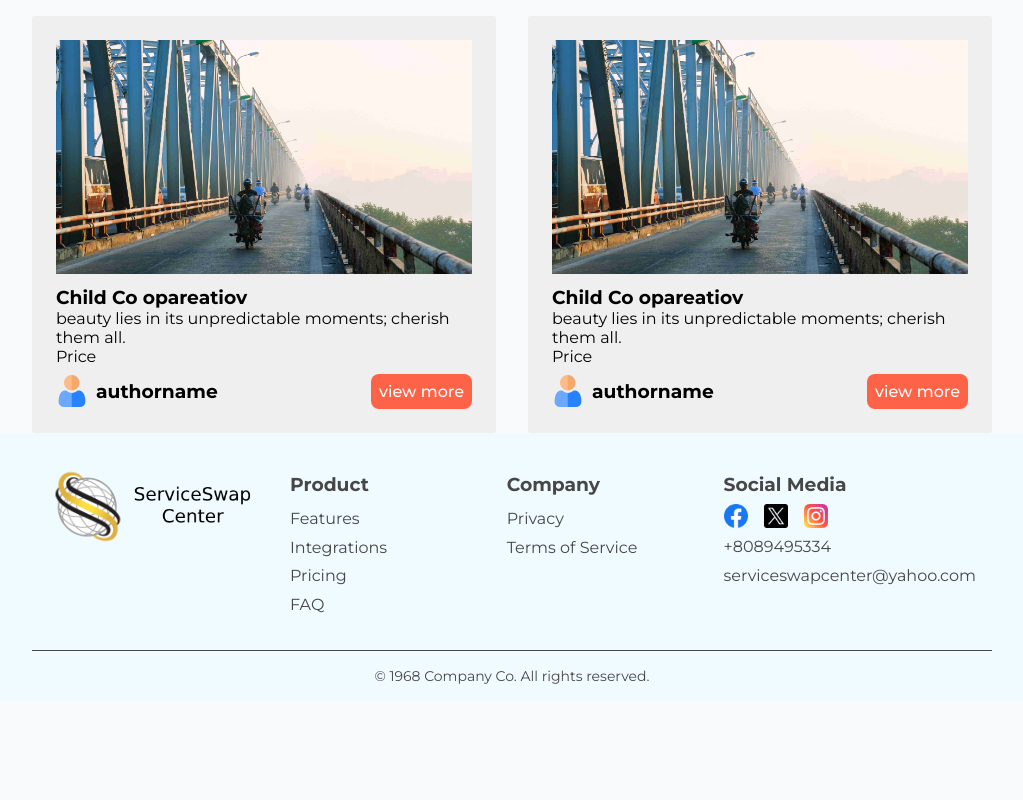
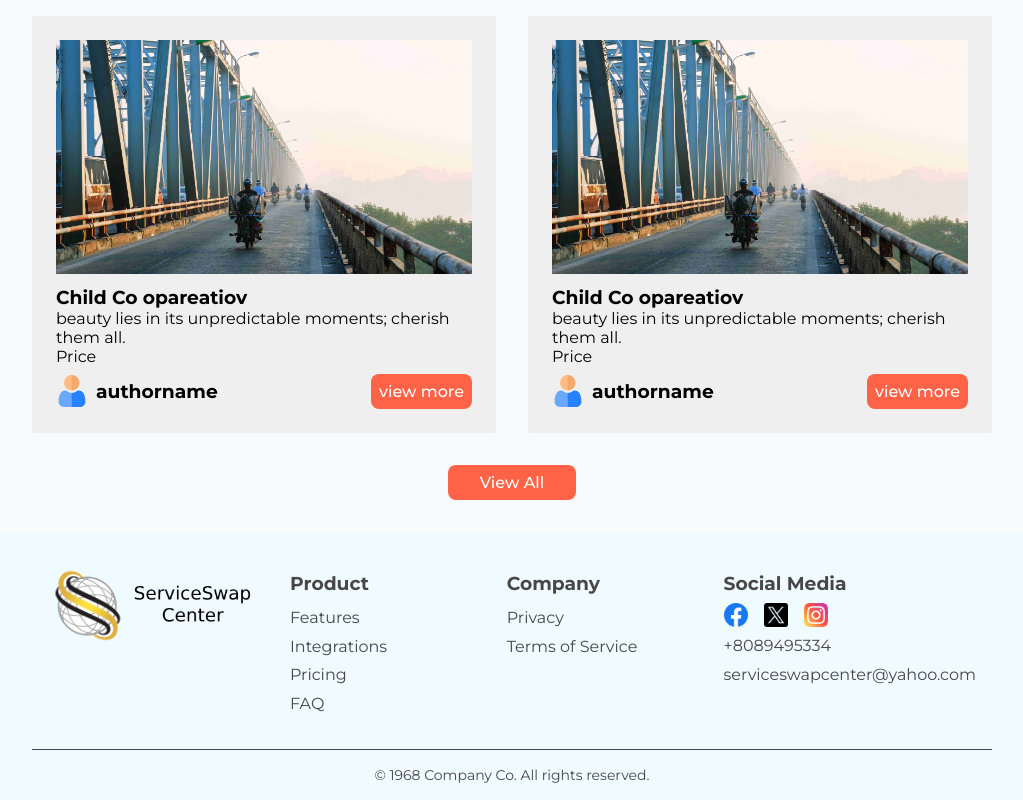
Before and after one commit to tushar-454/service-swap-center, a React (Vite) app: page / in a window 1280 px wide. Shown: the part 1314-2114 px from the top of the page, without its empty margins (128-1151 px from the left). Before the commit the page ends 2015 px from the top, so only its background shows below. Built offline with nearby package versions, Linux system fonts and the light colour scheme; no server answers.

Commit message:
popular services section view all button added

```diff
--- a/src/Components/Home/PopularSerivces/PopulerServices.jsx
+++ b/src/Components/Home/PopularSerivces/PopulerServices.jsx
@@ -36,6 +36,9 @@ const PopulerServices = () => {
             </div>
           ))}
         </div>
+        <div className={classes.viewAll}>
+          <button>View All</button>
+        </div>
       </Container>
     </section>
   );
--- a/src/Components/Home/PopularSerivces/PopulerServices.module.css
+++ b/src/Components/Home/PopularSerivces/PopulerServices.module.css
@@ -33,7 +33,12 @@
   align-items: center;
   gap: 0.5rem;
 }
-.viewMore button {
+.viewAll {
+  text-align: center;
+  margin: 2rem 0;
+}
+.viewMore button,
+.viewAll button {
   border: none;
   outline: none;
   font-weight: 500;
@@ -42,6 +47,9 @@
   padding: 0.5rem;
   color: white;
   border-radius: 0.5rem;
+}
+.viewAll button {
+  padding: 0.5rem 2rem;
 }
 .popularServicesItemContent {
   margin: 0.5rem 0;
```
